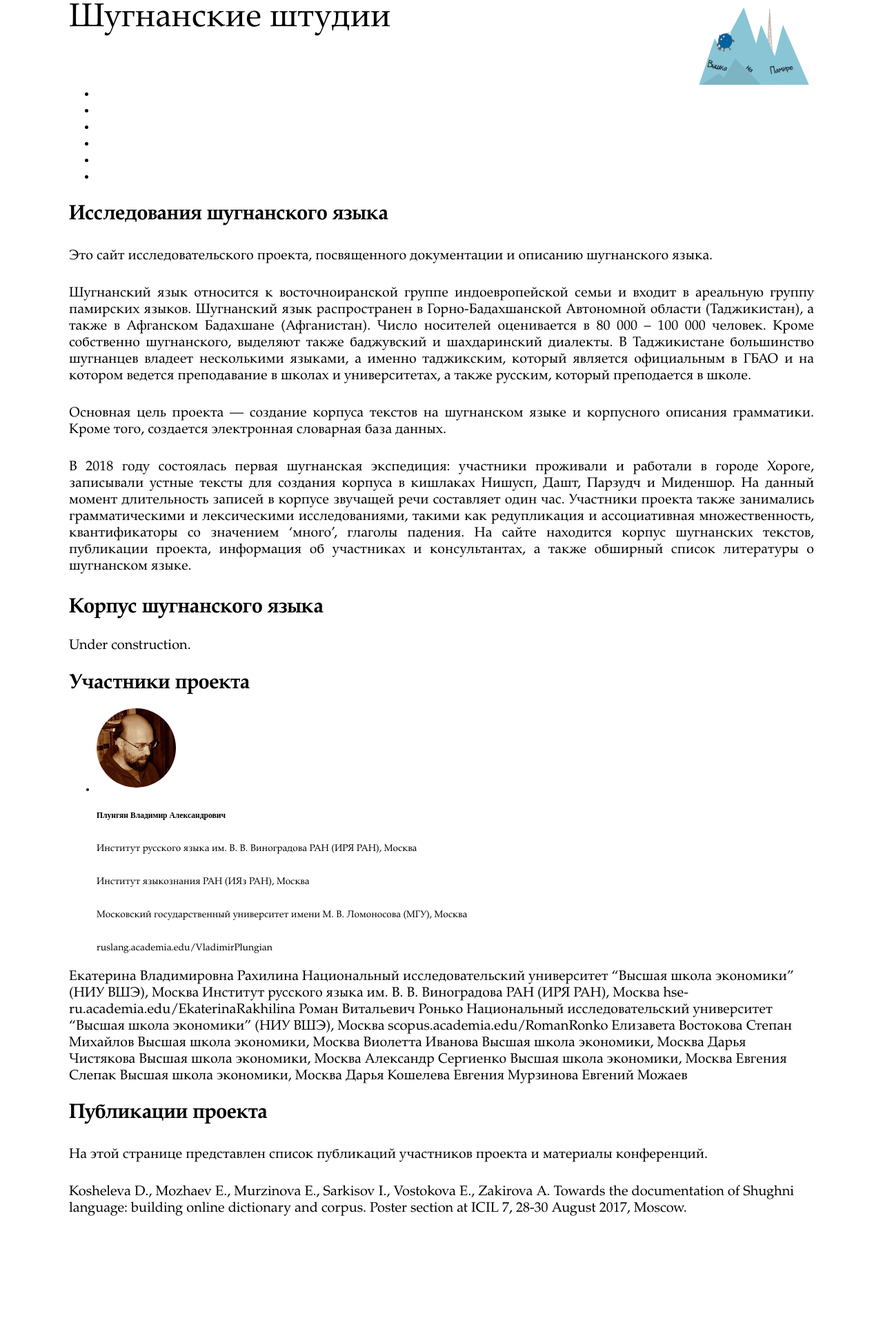
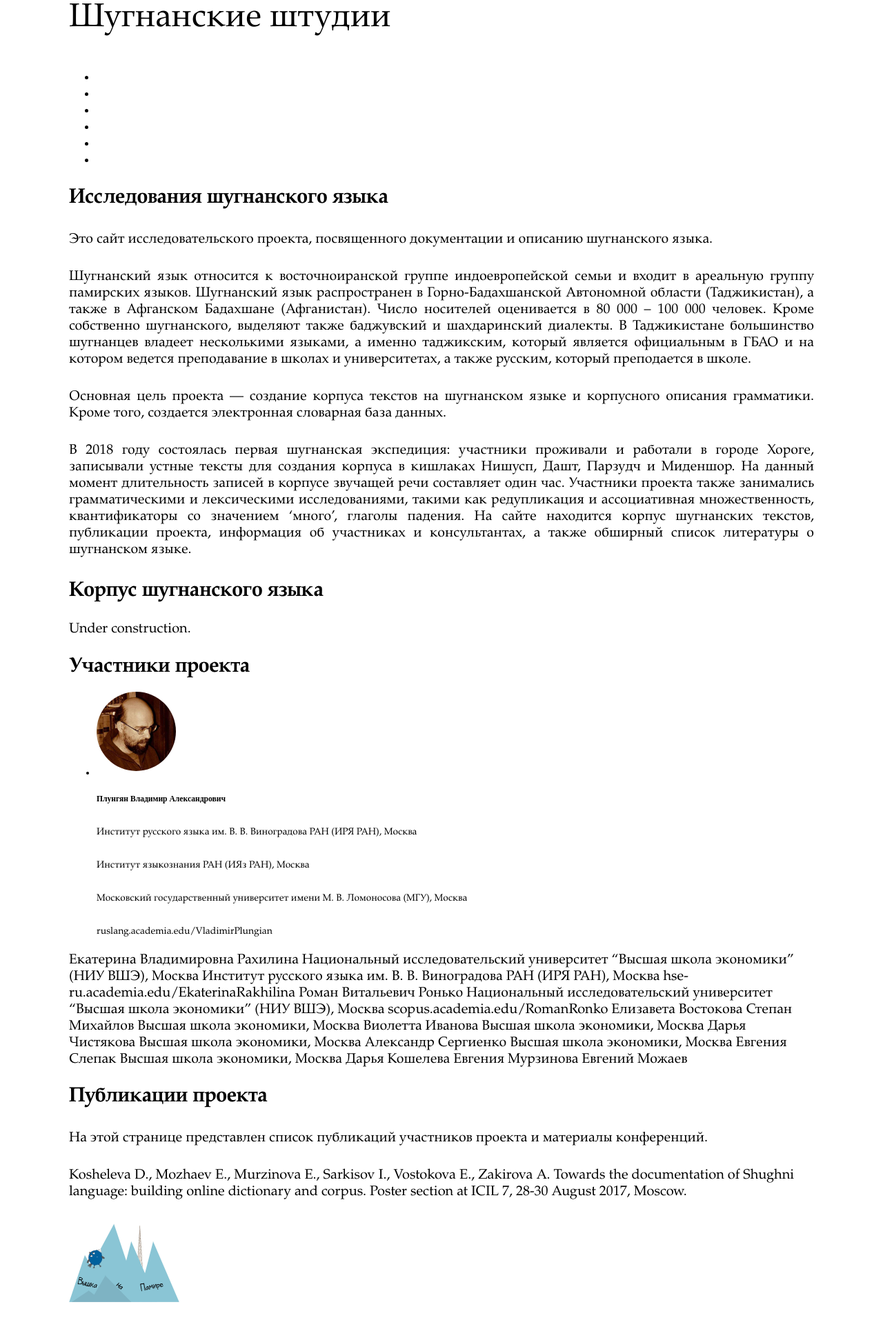
Before and after one commit to ilchec/astromechanic.github.io, a plain HTML site: page index.html in a window 1280 px wide. Shown: the part 101-2028 px from the top of the page at 69% size. Before the commit the page ends 1965 px from the top, so only its background shows below. Drawn offline with nearby package versions, Linux system fonts and the light colour scheme; a web font is replaced by a local one.

Commit message:
Update index.html

```diff
--- a/index.html
+++ b/index.html
@@ -64,10 +64,8 @@
   <body>
 
     <main>
-      <img src="vyshka_na_pamire.jpeg" width="160" class="rightimg">
 
 	    <h1><font face="Palatino Linotype", size = "7">Шугнанские штудии</font></h1>
-	    <br>
 	    <br>
 
     </main>
@@ -261,7 +259,7 @@ scopus.academia.edu/RomanRonko
 </div>
 
 
-
+ <img src="vyshka_na_pamire.jpeg" width="160" align="center">
 
 </div>
 
```
